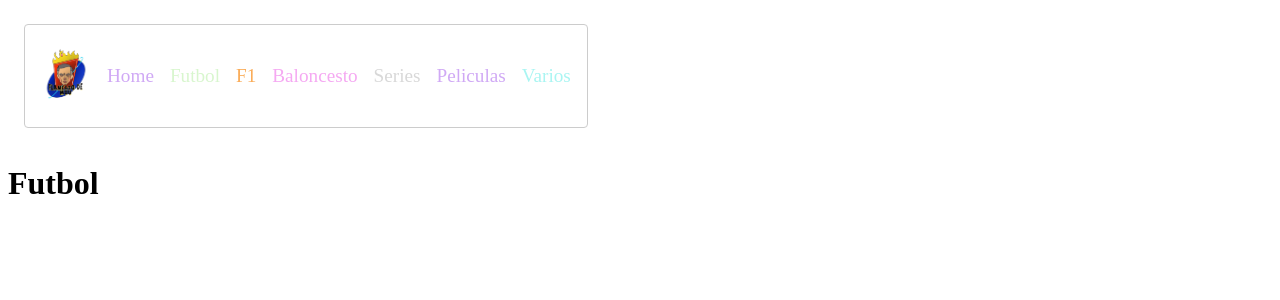
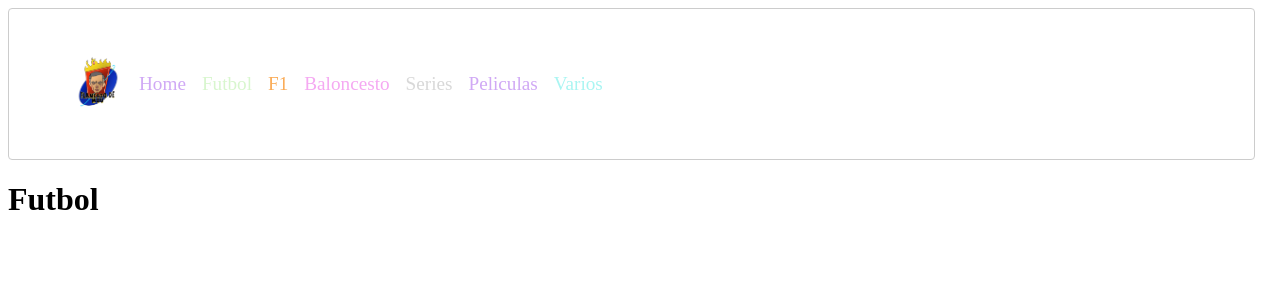
Before and after one commit to SergioDiazDev/Taberna_de_Mou, a Next.js app: page /futbol in a window 1280 px wide. Shown: the top 300 px of the page. Built offline with nearby package versions, Linux system fonts and the light colour scheme.

Commit message:
Menu decente

```diff
--- a/src/components/Navigation/Navigation.module.css
+++ b/src/components/Navigation/Navigation.module.css
@@ -1,16 +1,15 @@
 .header {
-    display: flex;
-    margin: 0 auto;
+    border: 1px solid #ccc;
+    padding: 1.5rem;
+    border-radius: 4px;
+    display: inline-table;
+    justify-content: space-between;
+    margin: 0  1.5rem 0 0;
+    width: 93.5vw;
 }
 
 .navigation {
-    min-width: fit-content;
-    margin-right: 1rem;
-    margin-left:  1rem;
-    padding: 1rem;
     display: flex;
-    border: 1px solid #ccc;
-    border-radius: 4px;
     list-style: none;
     gap: 1rem;
     align-items: center;
```
